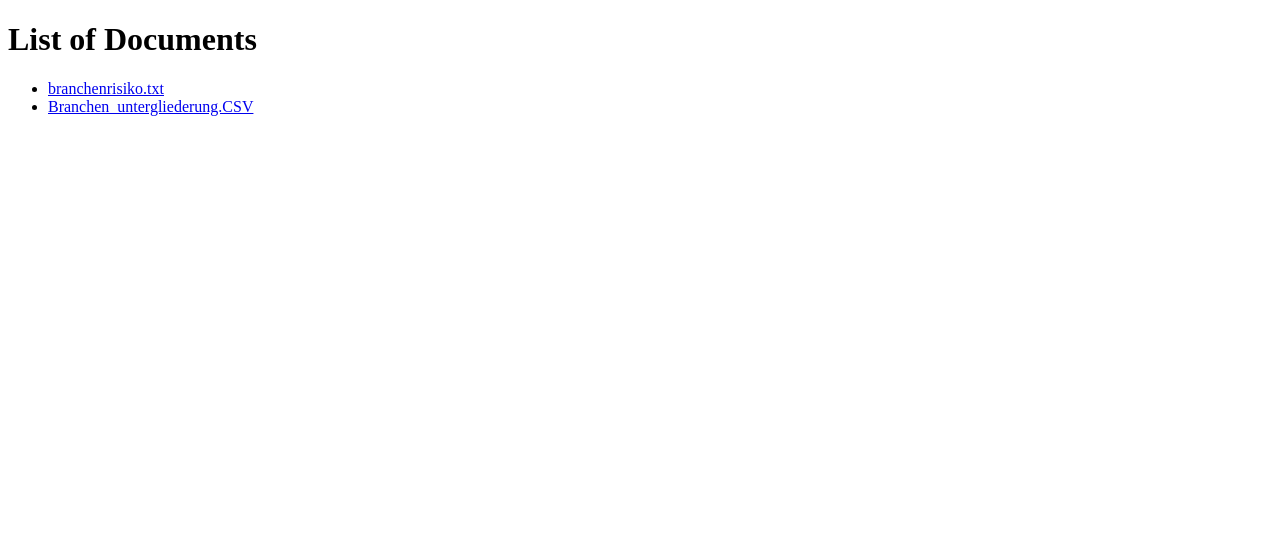
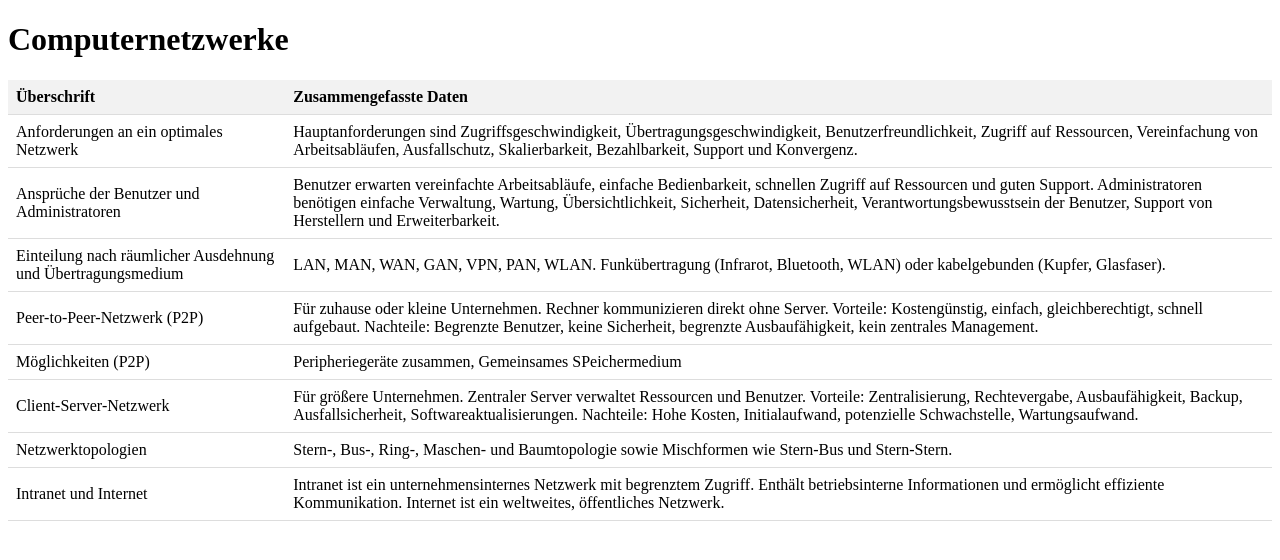
Before and after one commit to KingTurbo/stock_data, a plain HTML site: page index.html in a window 1280 px wide. Drawn offline with Linux system fonts and the light colour scheme.

Commit message:
Update index.html

```diff
--- a/index.html
+++ b/index.html
@@ -1,13 +1,61 @@
 <!DOCTYPE html>
 <html>
 <head>
-	<title>List of Documents</title>
+	<title>Computernetzwerke</title>
+	<style>
+		table {
+			border-collapse: collapse;
+			width: 100%;
+		}
+		th, td {
+			padding: 8px;
+			text-align: left;
+			border-bottom: 1px solid #ddd;
+		}
+		th {
+			background-color: #f2f2f2;
+		}
+	</style>
 </head>
 <body>
-	<h1>List of Documents</h1>
-	<ul>
-		<li><a href="sectorrisk_aktuell.txt">branchenrisiko.txt</a></li>
-		<li><a href="Branchen_untergliederung.txt">Branchen_untergliederung.CSV</a></li>
-	</ul>
+	<h1>Computernetzwerke</h1>
+	<table>
+		<tr>
+			<th>Überschrift</th>
+			<th>Zusammengefasste Daten</th>
+		</tr>
+		<tr>
+			<td>Anforderungen an ein optimales Netzwerk</td>
+			<td>Hauptanforderungen sind Zugriffsgeschwindigkeit, Übertragungsgeschwindigkeit, Benutzerfreundlichkeit, Zugriff auf Ressourcen, Vereinfachung von Arbeitsabläufen, Ausfallschutz, Skalierbarkeit, Bezahlbarkeit, Support und Konvergenz.</td>
+		</tr>
+		<tr>
+			<td>Ansprüche der Benutzer und Administratoren</td>
+			<td>Benutzer erwarten vereinfachte Arbeitsabläufe, einfache Bedienbarkeit, schnellen Zugriff auf Ressourcen und guten Support. Administratoren benötigen einfache Verwaltung, Wartung, Übersichtlichkeit, Sicherheit, Datensicherheit, Verantwortungsbewusstsein der Benutzer, Support von Herstellern und Erweiterbarkeit.</td>
+		</tr>
+		<tr>
+			<td>Einteilung nach räumlicher Ausdehnung und Übertragungsmedium</td>
+			<td>LAN, MAN, WAN, GAN, VPN, PAN, WLAN. Funkübertragung (Infrarot, Bluetooth, WLAN) oder kabelgebunden (Kupfer, Glasfaser).</td>
+		</tr>
+		<tr>
+			<td>Peer-to-Peer-Netzwerk (P2P)</td>
+			<td>Für zuhause oder kleine Unternehmen. Rechner kommunizieren direkt ohne Server. Vorteile: Kostengünstig, einfach, gleichberechtigt, schnell aufgebaut. Nachteile: Begrenzte Benutzer, keine Sicherheit, begrenzte Ausbaufähigkeit, kein zentrales Management.</td>
+		</tr>
+        <tr>
+			<td>Möglichkeiten (P2P)</td>
+			<td>Peripheriegeräte zusammen, Gemeinsames SPeichermedium</td>
+		</tr>
+		<tr>
+			<td>Client-Server-Netzwerk</td>
+			<td>Für größere Unternehmen. Zentraler Server verwaltet Ressourcen und Benutzer. Vorteile: Zentralisierung, Rechtevergabe, Ausbaufähigkeit, Backup, Ausfallsicherheit, Softwareaktualisierungen. Nachteile: Hohe Kosten, Initialaufwand, potenzielle Schwachstelle, Wartungsaufwand.</td>
+		</tr>
+		<tr>
+			<td>Netzwerktopologien</td>
+			<td>Stern-, Bus-, Ring-, Maschen- und Baumtopologie sowie Mischformen wie Stern-Bus und Stern-Stern.</td>
+		</tr>
+		<tr>
+			<td>Intranet und Internet</td>
+			<td>Intranet ist ein unternehmensinternes Netzwerk mit begrenztem Zugriff. Enthält betriebsinterne Informationen und ermöglicht effiziente Kommunikation. Internet ist ein weltweites, öffentliches Netzwerk.</td>
+		</tr>
+	</table>
 </body>
 </html>
```
